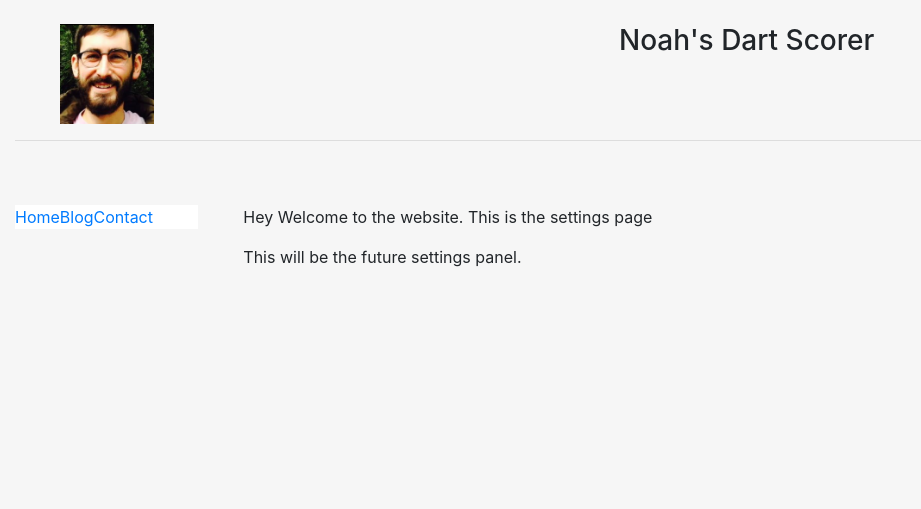
After one commit to nahart/dartmvp, a Django app: page /scorer/start_game/ in a window 1280 px wide. The commit adds this page. Shown: the top 509 px of the page, without its empty margins (0-921 px from the left). Run offline with Django 3.2, Linux system fonts and the light colour scheme; some libraries are stand-ins or nearby versions.

Commit message:
Fix multiplier (#3)
* validating numbers & added score

* Added an alert if the score is over 20

* Added Comments

* formatted calculator

* Added a settings view

```diff
--- a/mysite/urls.py
+++ b/mysite/urls.py
@@ -18,5 +18,6 @@ from django.contrib import admin
 
 urlpatterns = [
     url(r'^admin/', admin.site.urls), #admin site is "it's own app"
+    url(r'^start_game/', include('scorer.urls')),
     url(r'^scorer/', include('scorer.urls')),
 ]
--- a/scorer/templates/scorer/includes/calculator.html
+++ b/scorer/templates/scorer/includes/calculator.html
@@ -48,7 +48,8 @@
             <br />
             <button class="num_input btn col-2 btn-warning btn-lg" type="reset">reset</button>
             <input type="button" class="num_input btn col-2 btn-default btn-lg" id="0" name="0" value="0">
-            <button class="btn col-2 btn-success btn-lg" type="submit">submit</button>
+
+            <a href="#" role="button" class="btn col-2 btn-success btn-lg" type="submit">submit</a>
             <br />
             <br />
         </div>
--- /dev/null
+++ b/scorer/templates/scorer/includes/settings.html
@@ -0,0 +1,4 @@
+{% block content %}
+<p>This will be the future settings panel.</p>
+
+{% endblock %}
--- /dev/null
+++ b/scorer/templates/scorer/start_game.html
@@ -0,0 +1,6 @@
+{% extends "scorer/header.html" %}
+{% block content %}
+<p>Hey Welcome to the website. This is the settings page</p>
+
+{% include "scorer/includes/settings.html" %}
+{% endblock %}>
--- a/scorer/urls.py
+++ b/scorer/urls.py
@@ -1,7 +1,9 @@
 from django.conf.urls import url
 from . import views
 from .views import DartView
+from .views import SettingsView
 
 urlpatterns = [
-    url(r'^$', DartView.as_view(), name='index') #Reg Ex means phrase that starts and ends (index)
+    url(r'^$', DartView.as_view(), name='index'), #Reg Ex means phrase that starts and ends (index)
+    url(r'^start_game/', SettingsView.as_view(), name='start_game')
 ]
--- a/scorer/views.py
+++ b/scorer/views.py
@@ -23,3 +23,8 @@ class DartView(View):
 
     def post(self, request):
         print request.POST
+
+class SettingsView(View):
+
+    def get(self, request):
+        return render(request, 'scorer/start_game.html')
```
